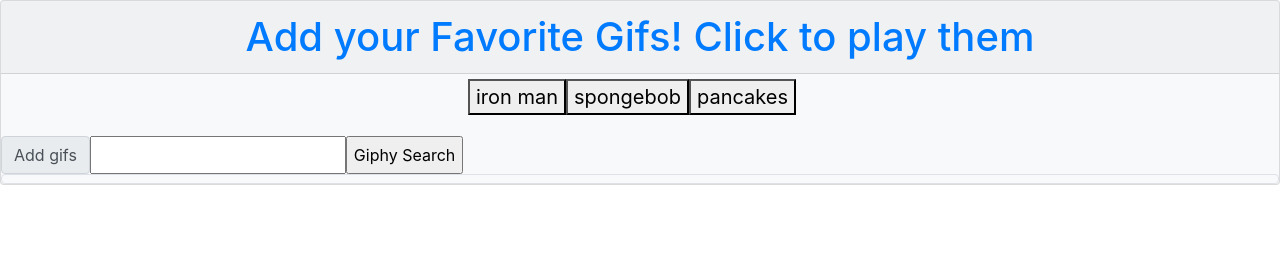
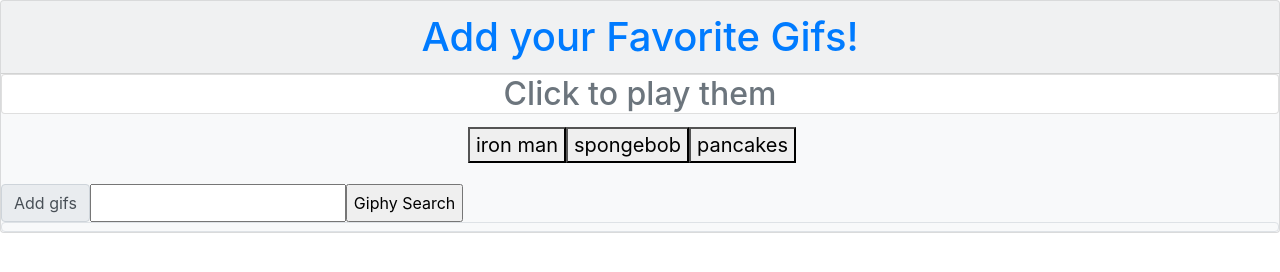
Before and after one commit to ZefRaine/GiphySearch, a plain HTML site: page index.html in a window 1280 px wide. Drawn offline with nearby package versions, Linux system fonts and the light colour scheme.

Commit message:
Fixed Error

```diff
--- a/index.html
+++ b/index.html
@@ -3,13 +3,14 @@
 
 <head>
   <meta charset="utf-8">
-  <title>Favorite Movies</title>
+  <title>Favorite Gifs</title>
   <link rel="stylesheet" href="https://cdnjs.cloudflare.com/ajax/libs/twitter-bootstrap/4.0.0/css/bootstrap.min.css" />
 </head>
 
 <body>
   <div class="card text-center text-primary bg-light">
-    <h1 class="card-header">Add your Favorite Gifs! Click to play them</h1>
+    <h1 class="card-header">Add your Favorite Gifs!</h1>
+    <h2 class="card text-secondary">Click to play them</h1>
 
     <!--Gif Dump-->
     <div class= "navbar-brand" id="buttons-view" value="123"></div>
```
